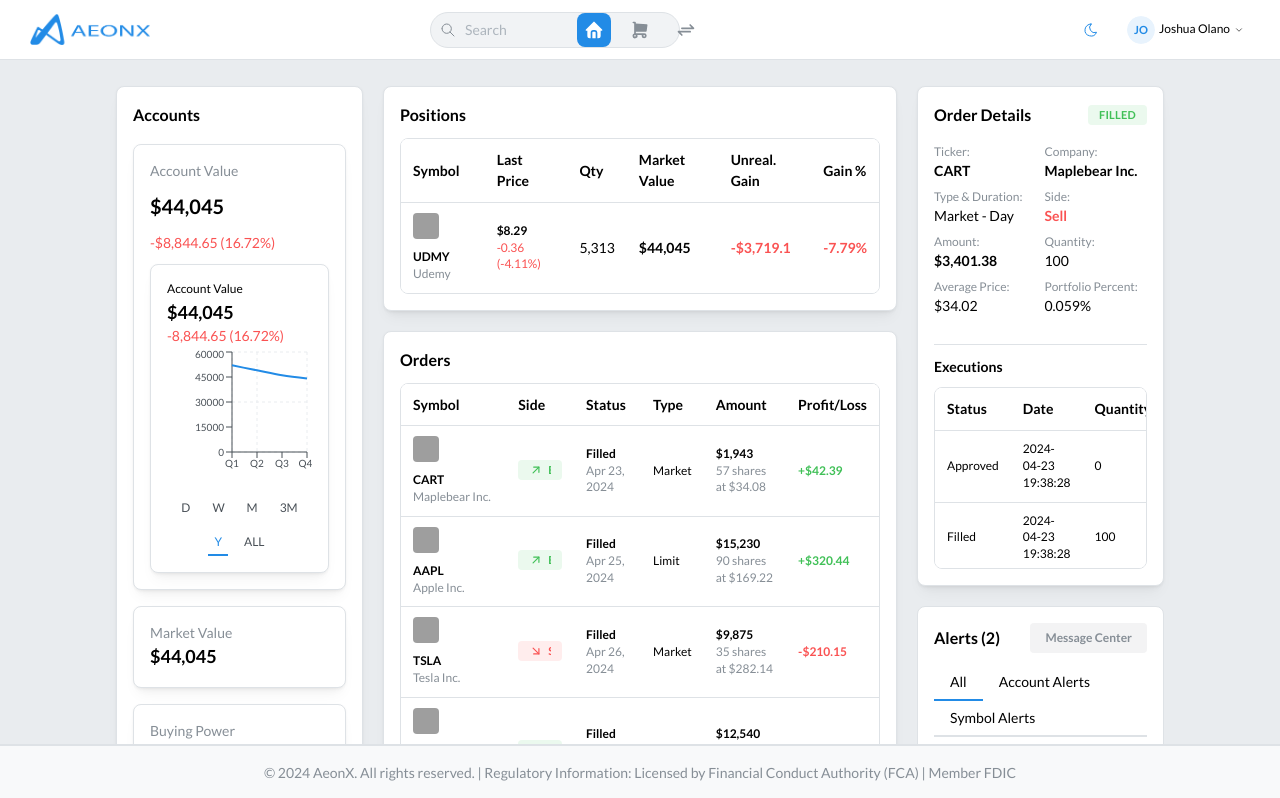
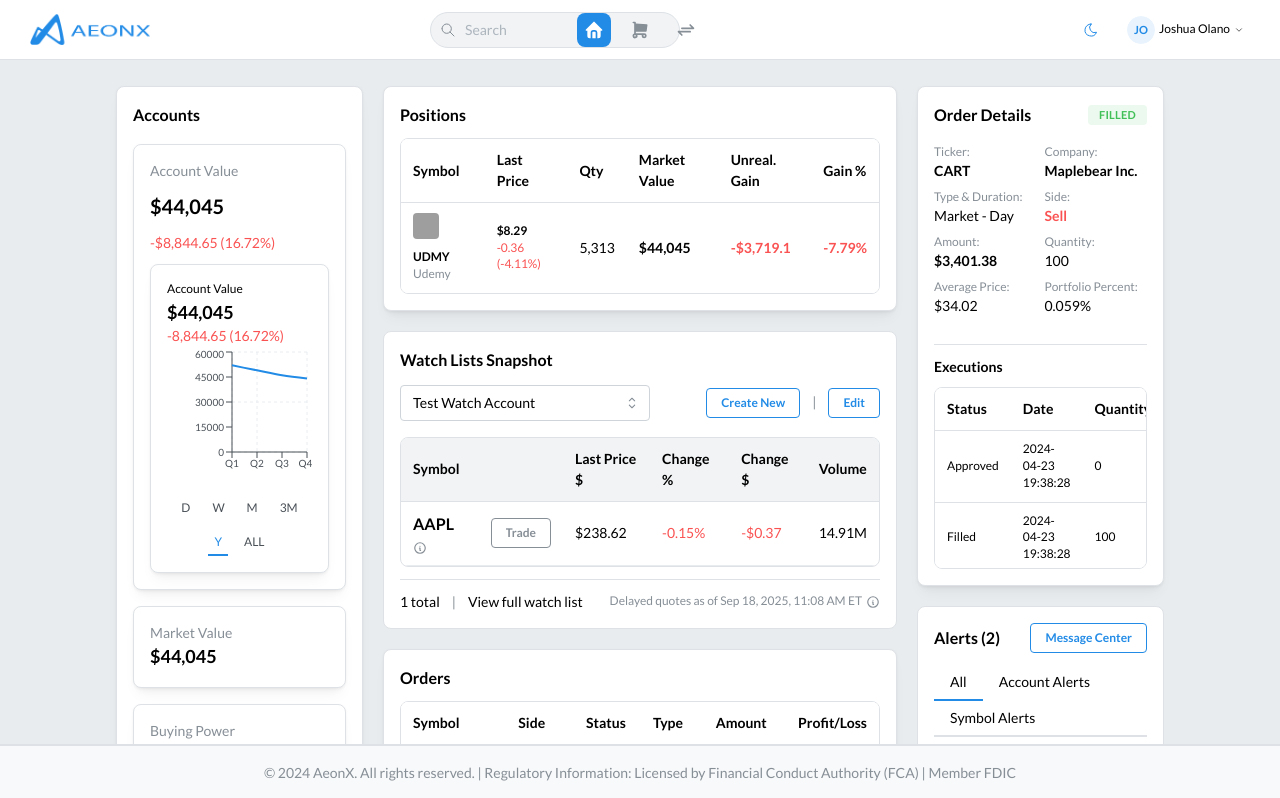
Before and after one commit to goodstripe/Alpha-Platform, a Next.js app: page /dashboard in a window 1280 px wide. Shown: the top 798 px of the page. Built offline with nearby package versions, Linux system fonts and the light colour scheme; grey boxes are pictures that could not be loaded.

Commit message:
`Refactor WatchList component and add WatchListSnapshot component`

```diff
--- a/src/app/components/Dashboard/Alerts.tsx
+++ b/src/app/components/Dashboard/Alerts.tsx
@@ -35,7 +35,7 @@
         <Text fw={600} c={dark ? "white" : "black"}>
           Alerts (2)
         </Text>
-        <Button size="xs" variant="light" color="gray">
+        <Button size="xs" variant="outline">
           Message Center
         </Button>
       </Group>
--- a/src/app/components/Dashboard/WatchList.tsx
+++ b/src/app/components/Dashboard/WatchList.tsx
@@ -1,114 +1,154 @@
 "use client";
 
-import React from "react";
 import {
-  Card,
+  Box,
   Group,
   Text,
-  Avatar,
-  Menu,
-  ActionIcon,
-  rem,
+  Select,
+  Table,
+  Button,
+  Divider,
+  Anchor,
+  useMantineTheme,
+  useMantineColorScheme,
 } from "@mantine/core";
-import {
-  IconDotsVertical,
-  IconArrowsLeftRight,
-  IconBell,
-  IconShare3,
-  IconX,
-} from "@tabler/icons-react";
+import { IconInfoCircle } from "@tabler/icons-react";
 
-interface WatchlistItemProps {
-  symbol: string;
-  company: string;
-  price: number;
-  change: number; // positive or negative
-  logo?: string;
-  onTrade?: () => void;
-  onAlert?: () => void;
-  onShare?: () => void;
-  onRemove?: () => void;
-}
+const WatchListSnapshot = () => {
+  const theme = useMantineTheme();
+  const { colorScheme } = useMantineColorScheme();
+  const dark = colorScheme === "dark";
 
-export default function WatchlistItem({
-  symbol,
-  company,
-  price,
-  change,
-  logo,
-  onTrade,
-  onAlert,
-  onShare,
-  onRemove,
-}: WatchlistItemProps) {
-  const isPositive = change >= 0;
+  // Table wrapper style (outer border + radius)
+  const tableWrapperStyle = {
+    border: `1px solid ${dark ? theme.colors.dark[4] : theme.colors.gray[3]}`,
+    borderRadius: theme.radius.md,
+    overflow: "hidden", // makes corners rounded properly
+  };
+
+  const thStyles = {
+    textAlign: "left" as const,
+    padding: "10px 12px",
+    fontWeight: 600,
+    fontSize: theme.fontSizes.sm,
+    backgroundColor: dark ? theme.colors.dark[6] : theme.colors.gray[1],
+    borderBottom: `1px solid ${
+      dark ? theme.colors.dark[4] : theme.colors.gray[3]
+    }`,
+  };
+
+  const tdStyles = {
+    padding: "10px 12px",
+    fontSize: theme.fontSizes.sm,
+    borderBottom: `1px solid ${
+      dark ? theme.colors.dark[4] : theme.colors.gray[2]
+    }`,
+  };
 
   return (
-    <Card withBorder padding="sm" radius="md" mb="xs">
+    <Box
+      p="md"
+      bg={dark ? theme.colors.dark[7] : theme.white}
+      style={{
+        borderRadius: theme.radius.md,
+        border: `1px solid ${
+          dark ? theme.colors.dark[4] : theme.colors.gray[3]
+        }`,
+      }}
+    >
+      {/* Header */}
+      <Group justify="space-between" mb="sm">
+        <Text fw={600} c={dark ? "white" : "black"}>
+          Watch Lists Snapshot
+        </Text>
+      </Group>
+
+      {/* Account Select + Actions */}
+      <Group justify="space-between" mb="md">
+        <Select
+          data={["Test Watch Account", "Growth Portfolio", "Tech Stocks"]}
+          defaultValue="Test Watch Account"
+          w={250}
+        />
+        <Group gap="sm">
+          <Button size="xs" variant="outline">
+            Create New
+          </Button>
+          <Text size="sm" c="dimmed">
+            |
+          </Text>
+          <Button size="xs" variant="outline">
+            Edit
+          </Button>
+        </Group>
+      </Group>
+
+      {/* Table with wrapper */}
+      <Box style={tableWrapperStyle}>
+        <Table highlightOnHover>
+          <Table.Thead>
+            <Table.Tr>
+              <Table.Th style={thStyles}>Symbol</Table.Th>
+              <Table.Th style={thStyles}></Table.Th>
+              <Table.Th style={thStyles}>Last Price $</Table.Th>
+              <Table.Th style={thStyles}>Change %</Table.Th>
+              <Table.Th style={thStyles}>Change $</Table.Th>
+              <Table.Th style={thStyles}>Volume</Table.Th>
+            </Table.Tr>
+          </Table.Thead>
+          <Table.Tbody>
+            <Table.Tr>
+              <Table.Td style={tdStyles}>
+                <Group gap={4}>
+                  <Anchor c={dark ? "white" : "black"} fw={600}>
+                    AAPL
+                  </Anchor>
+                  <IconInfoCircle size={14} color={theme.colors.gray[6]} />
+                </Group>
+              </Table.Td>
+              <Table.Td style={tdStyles}>
+                <Button size="xs" variant="outline" color="gray">
+                  Trade
+                </Button>
+              </Table.Td>
+              <Table.Td style={tdStyles}>$238.62</Table.Td>
+              <Table.Td style={{ ...tdStyles, color: theme.colors.red[6] }}>
+                -0.15%
+              </Table.Td>
+              <Table.Td style={{ ...tdStyles, color: theme.colors.red[6] }}>
+                -$0.37
+              </Table.Td>
+              <Table.Td style={tdStyles}>14.91M</Table.Td>
+            </Table.Tr>
+          </Table.Tbody>
+        </Table>
+      </Box>
+
+      <Divider my="sm" />
+
+      {/* Footer */}
       <Group justify="space-between" align="center">
-        {/* Left Section */}
-        <Group gap="xs">
-          <Avatar src={logo} size={32} radius="sm" />
-          <div>
-            <Text fw={600} size="sm">
-              {symbol}
-            </Text>
-            <Text size="xs" c="dimmed">
-              {company}
-            </Text>
-          </div>
+        <Group gap="sm">
+          <Text size="sm" c={dark ? "white" : "black"}>
+            1 total
+          </Text>
+          <Text size="sm" c="dimmed">
+            |
+          </Text>
+          <Anchor size="sm" c={dark ? "white" : "black"} underline="hover">
+            View full watch list
+          </Anchor>
         </Group>
 
-        {/* Right Section */}
-        <Group gap="xs">
-          <div style={{ textAlign: "right" }}>
-            <Text fw={600} size="sm">
-              {price?.toFixed(2)}
-            </Text>
-            <Text size="xs" c={isPositive ? "green" : "red"} fw={500}>
-              {isPositive ? "+" : ""}
-              {change?.toFixed(2)} ({((change / price) * 100).toFixed(2)}%)
-            </Text>
-          </div>
-
-          {/* Menu */}
-          <Menu shadow="md" width={160} position="bottom-end">
-            <Menu.Target>
-              <ActionIcon variant="subtle">
-                <IconDotsVertical size={18} />
-              </ActionIcon>
-            </Menu.Target>
-            <Menu.Dropdown>
-              <Menu.Item
-                leftSection={<IconArrowsLeftRight size={16} />}
-                onClick={onTrade}
-              >
-                Trade
-              </Menu.Item>
-              <Menu.Item
-                leftSection={<IconBell size={16} />}
-                disabled
-                onClick={onAlert}
-              >
-                Set Alert
-              </Menu.Item>
-              <Menu.Item
-                leftSection={<IconShare3 size={16} />}
-                onClick={onShare}
-              >
-                Share
-              </Menu.Item>
-              <Menu.Item
-                color="red"
-                leftSection={<IconX size={16} />}
-                onClick={onRemove}
-              >
-                Remove
-              </Menu.Item>
-            </Menu.Dropdown>
-          </Menu>
+        <Group gap={4}>
+          <Text size="xs" c="dimmed">
+            Delayed quotes as of Sep 18, 2025, 11:08 AM ET
+          </Text>
+          <IconInfoCircle size={14} color={theme.colors.gray[6]} />
         </Group>
       </Group>
-    </Card>
+    </Box>
   );
-}
+};
+
+export default WatchListSnapshot;
--- a/src/app/dashboard/page.tsx
+++ b/src/app/dashboard/page.tsx
@@ -20,6 +20,7 @@
         <Grid.Col span={{ base: 12, md: 6 }}>
           <Stack gap="lg">
             <Positions />
+            <WatchList />
             <Orders />
           </Stack>
         </Grid.Col>
@@ -29,7 +30,6 @@
             <OrderDetails />
             <Alerts />
             <LaunchPad />
-            {/* <WatchList /> */}
           </Stack>
         </Grid.Col>
       </Grid>
```
